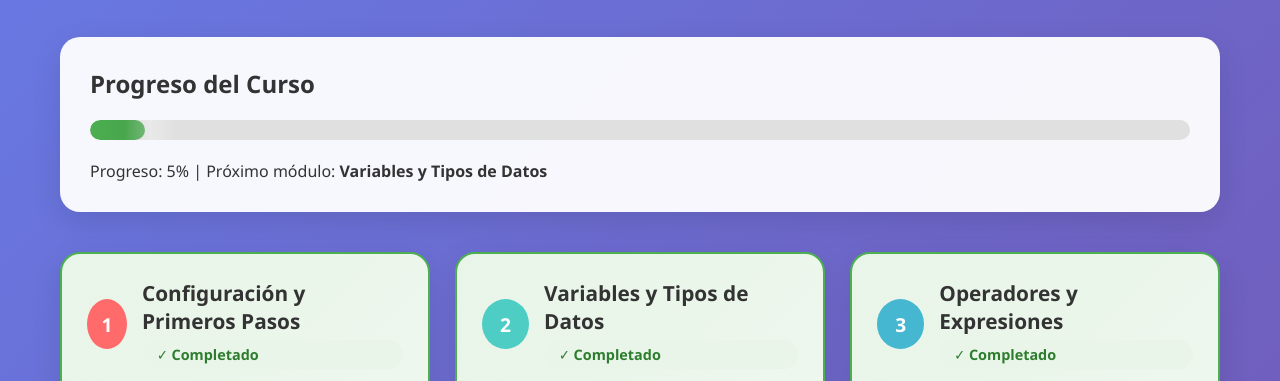
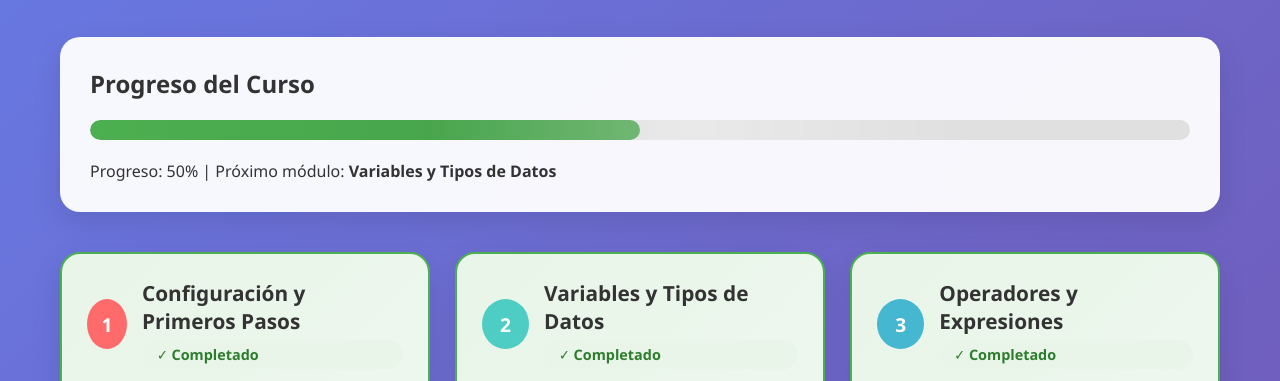
Before and after one commit to InstructorJJ/ADSO_Fund_Py, a plain HTML site: page index.html in a window 1280 px wide. Shown: the part 404-785 px from the top of the page. Drawn offline with Linux system fonts and the light colour scheme.

```diff
--- a/index.html
+++ b/index.html
@@ -41,9 +41,9 @@
             <div class="progress-overview">
                 <h2>Progreso del Curso</h2>
                 <div class="progress-bar">
-                    <div class="progress-fill" id="progressFill" style="width: 12.5%"></div>
+                    <div class="progress-fill" id="progressFill" style="width: 50%"></div>
                 </div>
-                <p>Progreso: <span id="progressText">12.5%</span> | Próximo módulo: <strong>Variables y Tipos de Datos</strong></p>
+                <p>Progreso: <span id="progressText">50%</span> | Próximo módulo: <strong>Variables y Tipos de Datos</strong></p>
             </div>
 
             <div class="modules-grid" id="modulesGrid">
--- a/js/index.js
+++ b/js/index.js
@@ -70,7 +70,7 @@
 let studentProgress = {
     currentModule: 5,
     completedModules: [5],
-    totalProgress: 5
+    totalProgress: 50
 };
 
 function getStatusClass(status) {
```
